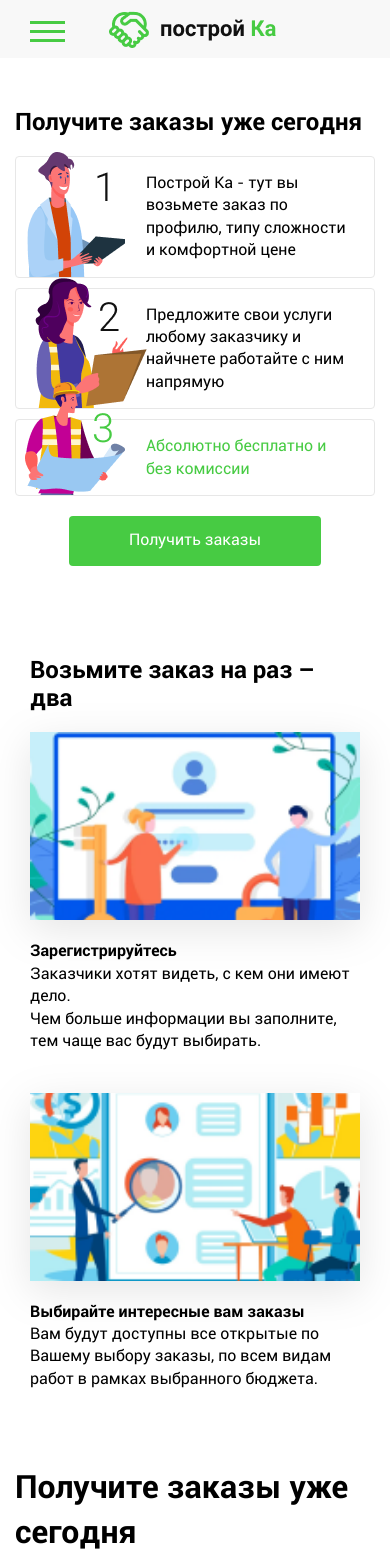
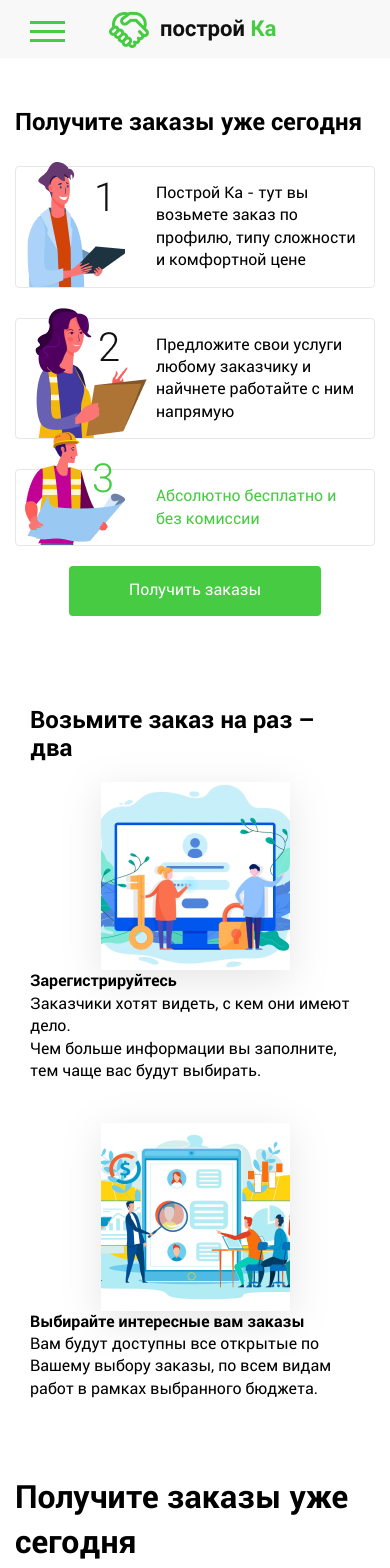
Before and after one commit to itartpro/postroyka-webapp, a Next.js app: page /for-masters in a window 390 px wide. Shown: the top 1568 px of the page. Built offline with nearby package versions, Linux system fonts and the light colour scheme; no server answers.

Commit message:
some fixes

```diff
--- a/styles/for-masters.module.css
+++ b/styles/for-masters.module.css
@@ -206,13 +206,13 @@
     }
 
     .m1 > div img {
-        left: 20px;
+        left: 10px;
     }
 
     .m1 > div p {
         margin-top: 30px;
         border-radius: 4px;
-        padding: 20px 25px 20px 150px;
+        padding: 15px 15px 15px 140px
     }
 
 }
@@ -233,17 +233,6 @@
         line-height: normal;
     }
 
-    .m1 > div p {
-        margin-top: 10px;
-        border-radius: 4px;
-        padding: 15px 25px 15px 130px;
-    }
-
-
-    .m1 > div img {
-        left: 10px;
-    }
-
     .b1 {
         margin-top: 20px;
         padding: 13px 60px 15px 60px;
@@ -253,8 +242,7 @@
     }
 
     .ho img {
-        object-fit: cover;
-        width: 100%;
+        margin: 0 auto
     }
 
     .g1 p:nth-child(2) {
```
